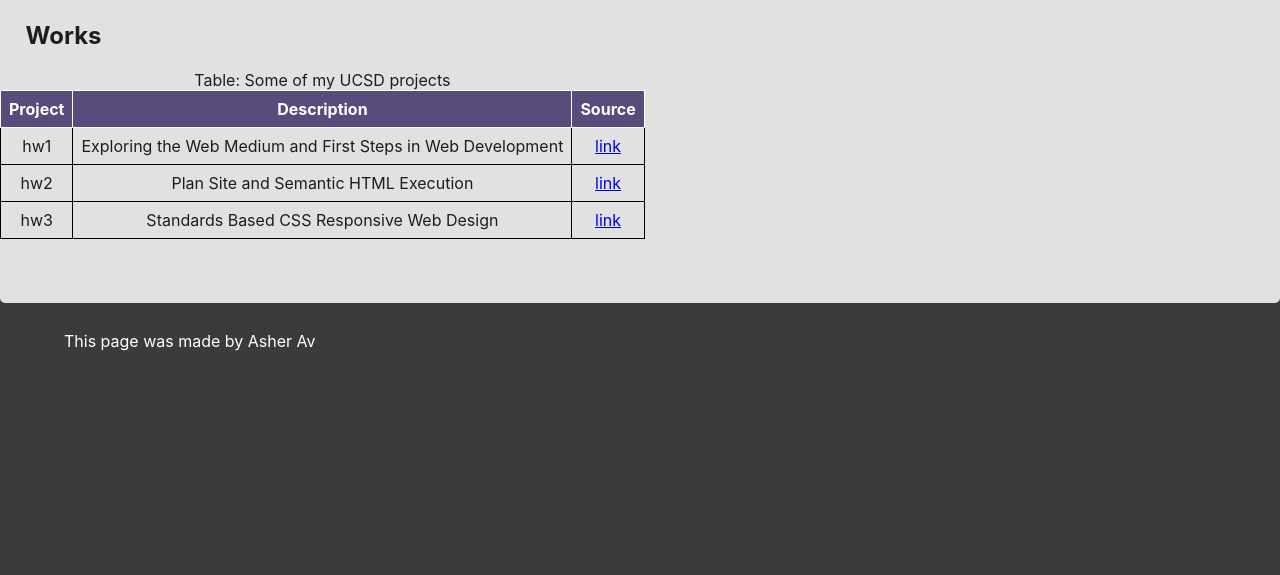
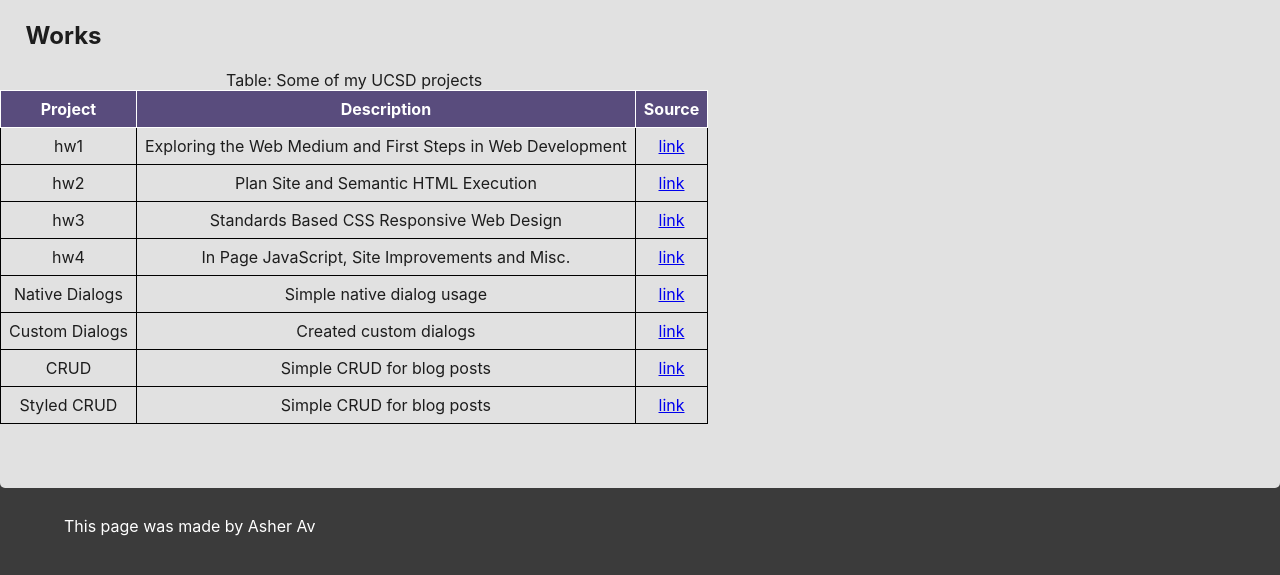
Before and after one commit to asherbav/cse134-hw4, a plain HTML site: page Projects.html in a window 1280 px wide. Shown: the part 175-750 px from the top of the page. Drawn offline with Linux system fonts and the light colour scheme.

Commit message:
Updated projects section

```diff
--- a/Projects.html
+++ b/Projects.html
@@ -56,6 +56,31 @@
                       <td> Standards Based CSS Responsive Web Design</td>
                       <td><a href="https://github.com/asherbav/cse134-hw3">link</a></td>
                     </tr>
+                    <tr>
+                      <td>hw4</td>
+                      <td> In Page JavaScript, Site Improvements and Misc.</td>
+                      <td><a href="https://github.com/asherbav/cse134-hw4">link</a></td>
+                    </tr>
+                    <tr>
+                      <td>Native Dialogs</td>
+                      <td> Simple native dialog usage</td>
+                      <td><a href="https://famous-sable-e8cd7f.netlify.app/nativedialogs.html">link</a></td>
+                    </tr>
+                    <tr>
+                      <td>Custom Dialogs</td>
+                      <td> Created custom dialogs</td>
+                      <td><a href="https://famous-sable-e8cd7f.netlify.app/customdialogs.html">link</a></td>
+                    </tr>
+                    <tr>
+                      <td>CRUD</td>
+                      <td> Simple CRUD for blog posts</td>
+                      <td><a href="https://famous-sable-e8cd7f.netlify.app/crud.html">link</a></td>
+                    </tr>
+                    <tr>
+                      <td>Styled CRUD</td>
+                      <td> Simple CRUD for blog posts</td>
+                      <td><a href="https://famous-sable-e8cd7f.netlify.app/styledcrud.html">link</a></td>
+                    </tr>
                   </table>
 
                   <template id="projectrow">
```
